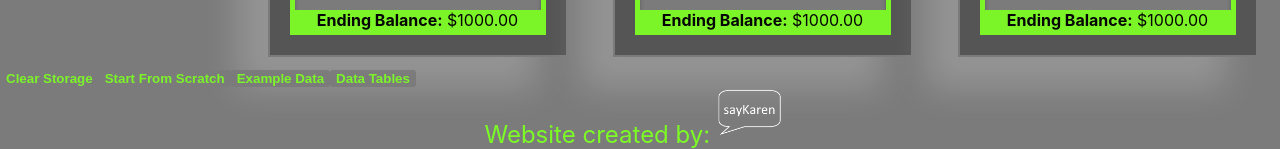
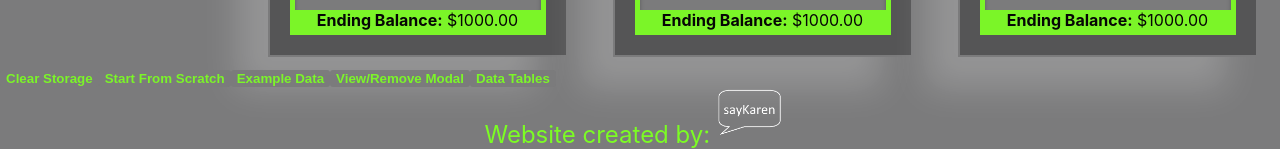
Before and after one commit to saykaren/SinkingFund, a React (Create React App) app: page / in a window 1280 px wide. Shown: the part 1045-1194 px from the top of the page. Built offline with nearby package versions, Linux system fonts and the light colour scheme.

Commit message:
Hides Modal if LocalStorage
My modal is to help new users so I have it hide the modal if there is
localStorage present. I also added a button at the bottom to toggle the
modal so I can test and view as needed

```diff
--- a/src/Components/App/App.tsx
+++ b/src/Components/App/App.tsx
@@ -33,6 +33,9 @@ const App = () => {
 
   useEffect(() => {
     const storedData = localStorage.getItem('dataPersist');
+    if(storedData){
+      setModal(false);
+    }
     const monthlyContributionStorage = localStorage.getItem(
       'monthlyContribution',
     );
@@ -214,183 +217,6 @@ const App = () => {
               setStartMonth={setStartMonth}
               setMonthlyContribution={setMonthlyContribution}
             />
-            {/*<section className="inputSection">*/}
-            {/*  <div className="inputLabel">*/}
-            {/*    <label className="inputSection">*/}
-            {/*      Initial Funding*/}
-            {/*      <input*/}
-            {/*        type="number"*/}
-            {/*        value={initialFunding}*/}
-            {/*        onChange={(e) =>*/}
-            {/*          handleInitialInput(parseFloat(e.currentTarget.value))*/}
-            {/*        }*/}
-            {/*        className="inputBox"*/}
-            {/*      ></input>*/}
-            {/*      {initialFunding > 0 && (*/}
-            {/*        <button onClick={(e) => handleUpdateDataState()}>*/}
-            {/*          Submit*/}
-            {/*        </button>*/}
-            {/*      )}*/}
-            {/*    </label>*/}
-            {/*  </div>*/}
-            {/*  <div className="inputLabel">*/}
-            {/*    <label className="inputSection">*/}
-            {/*      Monthly Contribution*/}
-            {/*      <input*/}
-            {/*        type="number"*/}
-            {/*        value={monthlyContribution}*/}
-            {/*        onChange={(e) =>*/}
-            {/*          setMonthlyContribution(parseFloat(e.currentTarget.value))*/}
-            {/*        }*/}
-            {/*        className="inputBox"*/}
-            {/*      ></input>*/}
-            {/*      {monthlyContribution > 0 && (*/}
-            {/*        <button onClick={(e) => handleUpdateDataState()}>*/}
-            {/*          Apply Contribution*/}
-            {/*        </button>*/}
-            {/*      )}*/}
-            {/*    </label>*/}
-            {/*  </div>*/}
-            {/*  <div className="inputLabel">*/}
-            {/*    <label className="inputSection">*/}
-            {/*      Expense:*/}
-            {/*      <input*/}
-            {/*        type="text"*/}
-            {/*        value={costTitle}*/}
-            {/*        onChange={(e) => setCostTitle(e.currentTarget.value)}*/}
-            {/*        placeholder="Name of Expense"*/}
-            {/*        className="inputBox"*/}
-            {/*      ></input>*/}
-            {/*      <input*/}
-            {/*        type="number"*/}
-            {/*        value={costAmount}*/}
-            {/*        onChange={(e) =>*/}
-            {/*          setCostAmount(parseFloat(e.currentTarget.value))*/}
-            {/*        }*/}
-            {/*        className="inputBox"*/}
-            {/*      ></input>*/}
-            {/*      <select*/}
-            {/*        id="month"*/}
-            {/*        value={optionsState}*/}
-            {/*        onChange={(e) => setOptionsState(e.currentTarget.value)}*/}
-            {/*        required*/}
-            {/*        className="inputBox"*/}
-            {/*      >*/}
-            {/*        <option value={0}>SELECT ONE</option>*/}
-            {/*        <option value={1}>January</option>*/}
-            {/*        <option value={2}>February</option>*/}
-            {/*        <option value={3}>March</option>*/}
-            {/*        <option value={4}>April</option>*/}
-            {/*        <option value={5}>May</option>*/}
-            {/*        <option value={6}>June</option>*/}
-            {/*        <option value={7}>July</option>*/}
-            {/*        <option value={8}>August</option>*/}
-            {/*        <option value={9}>September</option>*/}
-            {/*        <option value={10}>October</option>*/}
-            {/*        <option value={11}>November</option>*/}
-            {/*        <option value={12}>December</option>*/}
-            {/*      </select>*/}
-            {/*      {optionsState !== undefined &&*/}
-            {/*        parseInt(optionsState) > 0 &&*/}
-            {/*        costAmount > 0 && (*/}
-            {/*          <button*/}
-            {/*            className="submit"*/}
-            {/*            onClick={() =>*/}
-            {/*              handleAdditionExpense(*/}
-            {/*                costTitle,*/}
-            {/*                costAmount,*/}
-            {/*                parseInt(optionsState),*/}
-            {/*              )*/}
-            {/*            }*/}
-            {/*          >*/}
-            {/*            Submit*/}
-            {/*          </button>*/}
-            {/*        )}*/}
-            {/*    </label>*/}
-            {/*  </div>*/}
-            {/*  <div className="inputLabel">*/}
-            {/*    <label className="inputSection">*/}
-            {/*      Single Contribution:*/}
-            {/*      <input*/}
-            {/*        type="text"*/}
-            {/*        value={contributionTitle}*/}
-            {/*        onChange={(e) =>*/}
-            {/*          setContributionTitle(e.currentTarget.value)*/}
-            {/*        }*/}
-            {/*        placeholder="Name of Contribution"*/}
-            {/*        className="inputBox"*/}
-            {/*      ></input>*/}
-            {/*      <input*/}
-            {/*        type="number"*/}
-            {/*        value={contributionAmount}*/}
-            {/*        onChange={(e) =>*/}
-            {/*          setContributionAmount(parseFloat(e.currentTarget.value))*/}
-            {/*        }*/}
-            {/*        className="inputBox"*/}
-            {/*      ></input>*/}
-            {/*      <select*/}
-            {/*        id="month"*/}
-            {/*        value={optionsConstState}*/}
-            {/*        onChange={(e) =>*/}
-            {/*          setOptionsConstState(parseInt(e.currentTarget.value))*/}
-            {/*        }*/}
-            {/*        required*/}
-            {/*        className="inputBox"*/}
-            {/*      >*/}
-            {/*        <option value={0}>SELECT ONE</option>*/}
-            {/*        <option value={1}>January</option>*/}
-            {/*        <option value={2}>February</option>*/}
-            {/*        <option value={3}>March</option>*/}
-            {/*        <option value={4}>April</option>*/}
-            {/*        <option value={5}>May</option>*/}
-            {/*        <option value={6}>June</option>*/}
-            {/*        <option value={7}>July</option>*/}
-            {/*        <option value={8}>August</option>*/}
-            {/*        <option value={9}>September</option>*/}
-            {/*        <option value={10}>October</option>*/}
-            {/*        <option value={11}>November</option>*/}
-            {/*        <option value={12}>December</option>*/}
-            {/*      </select>*/}
-            {/*      {optionsConstState !== undefined && contributionAmount > 0 && (*/}
-            {/*        <button*/}
-            {/*          className="submit"*/}
-            {/*          onClick={() =>*/}
-            {/*            handleAdditionContribution(*/}
-            {/*              contributionTitle,*/}
-            {/*              contributionAmount,*/}
-            {/*              optionsConstState,*/}
-            {/*            )*/}
-            {/*          }*/}
-            {/*        >*/}
-            {/*          Submit*/}
-            {/*        </button>*/}
-            {/*      )}*/}
-            {/*      <div>Adjust Start Month</div>*/}
-            {/*      <select*/}
-            {/*        id="month"*/}
-            {/*        value={optionsConstState}*/}
-            {/*        onChange={(e) =>*/}
-            {/*          setStartMonth(parseInt(e.currentTarget.value))*/}
-            {/*        }*/}
-            {/*        required*/}
-            {/*        className="inputBox"*/}
-            {/*      >*/}
-            {/*        <option value={1}>January</option>*/}
-            {/*        <option value={2}>February</option>*/}
-            {/*        <option value={3}>March</option>*/}
-            {/*        <option value={4}>April</option>*/}
-            {/*        <option value={5}>May</option>*/}
-            {/*        <option value={6}>June</option>*/}
-            {/*        <option value={7}>July</option>*/}
-            {/*        <option value={8}>August</option>*/}
-            {/*        <option value={9}>September</option>*/}
-            {/*        <option value={10}>October</option>*/}
-            {/*        <option value={11}>November</option>*/}
-            {/*        <option value={12}>December</option>*/}
-            {/*      </select>*/}
-            {/*    </label>*/}
-            {/*  </div>*/}
-            {/*</section>*/}
           </section>
         )}
         <MonthList
@@ -404,6 +230,7 @@ const App = () => {
       <button onClick={() => localStorage.clear()}>Clear Storage</button>
       <button onClick={() => setData(StartData)}>Start From Scratch</button>
       <button onClick={() => handleSampleData()}>Example Data</button>
+      <button onClick={() => setModal(!modal)}>View/Remove Modal</button>
       <Table
         data={data}
         initialFunding={initialFunding}
```
